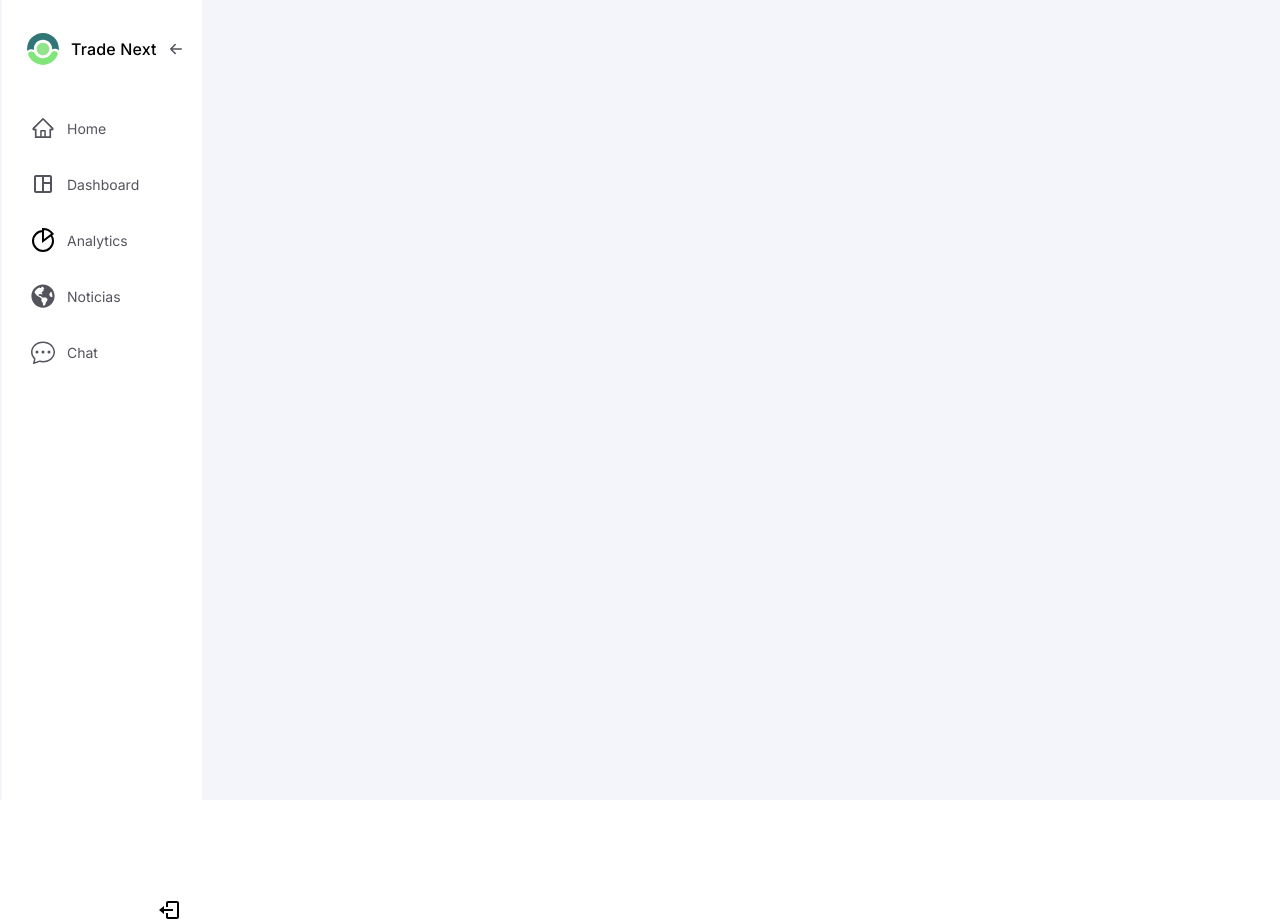
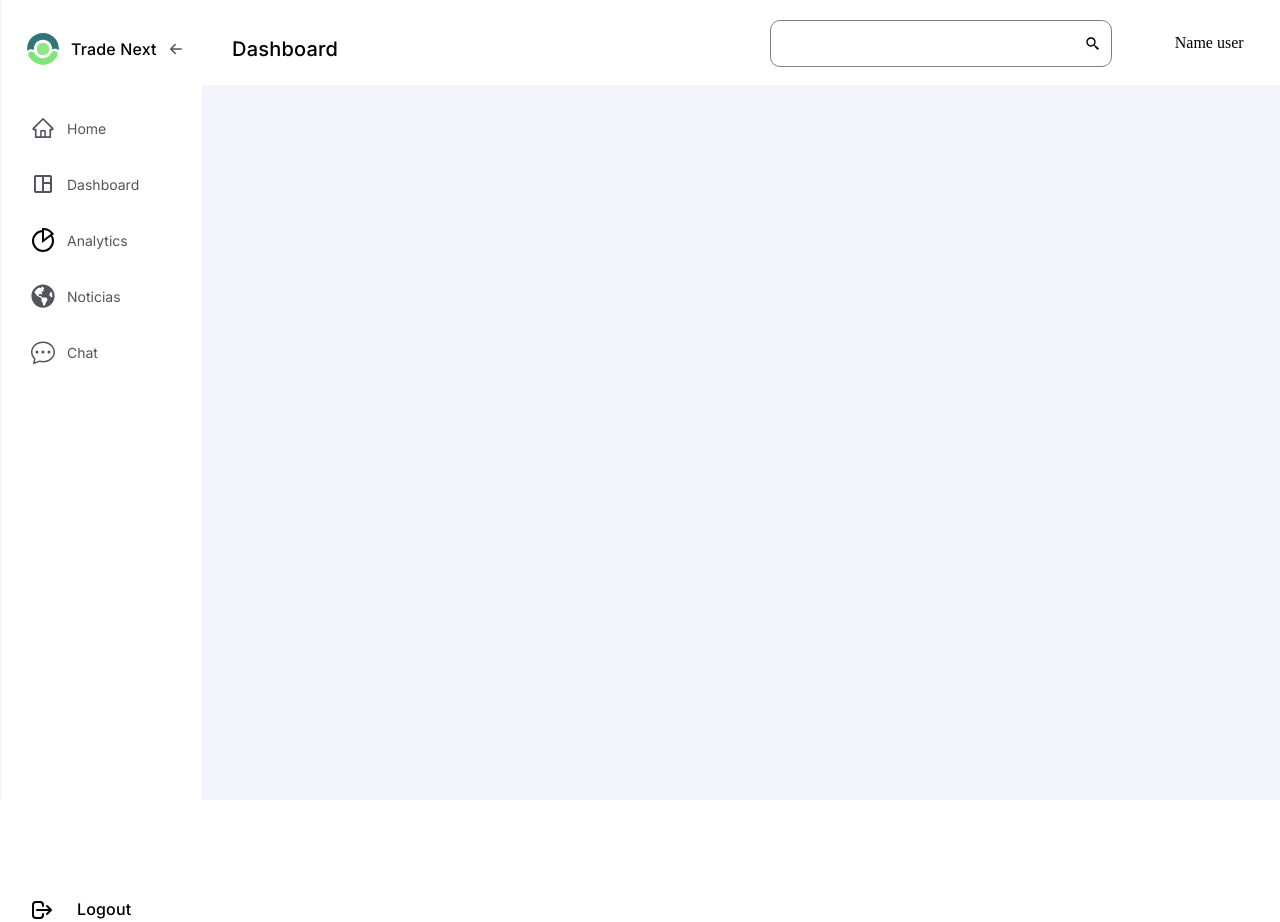
Before and after one commit to tkzuum/Control-Financial, a Next.js app: page /dashboard in a window 1280 px wide. Both pictures are taken after a click on the item 63 px from the left and 128 px from the top of the page. After the commit the page ends 800 px from the top, so only its background shows below. Built offline with nearby package versions, Linux system fonts and the light colour scheme.

Commit message:
versao atualizada

```diff
--- /dev/null
+++ b/src/components/Search/index.js
@@ -0,0 +1,36 @@
+import {
+    SearchBox,
+    Input
+}from './style'
+import Image from 'next/image'
+import { React, useEffect, useRef, useState } from 'react'
+import Link from 'next/link'
+import { BiSearchAlt2 } from "react-icons/bi";
+
+function Search() {
+  const [pokemon , setPokemon] = useState('')
+  const nameInputRef = useRef()
+
+
+  useEffect(()=>{
+    nameInputRef.current.focus();
+  },[])
+
+  function onChange(e){
+    setPokemon(e.target.value)
+  }
+
+
+  return (
+    <SearchBox >
+        <Input  type="text" onChange={onChange} ref={nameInputRef} />
+        <Link href={`${pokemon?"/result/" + pokemon: "/"}`}>
+        <BiSearchAlt2 />
+
+        </Link>
+
+    </SearchBox>
+  )
+}
+
+export default Search
--- /dev/null
+++ b/src/components/Search/style.js
@@ -0,0 +1,55 @@
+import styled from 'styled-components';
+
+export const SearchBox = styled.div`
+    position:absolute;
+    height: 25px;
+    width: 25%;
+    top:20px;
+    left: 60%;
+    padding: 10px;
+    border-radius: 10px;
+    border: 0.1px solid gray;
+    display: flex;
+    justify-content: space-between;
+    align-items: center;
+    transition: .8s;
+
+    @media (max-width: 820px) {
+        left: 50%;
+    }
+    > Link{
+        width: 20px;
+        height: 40px;
+        border-radius: 50%;
+        color:black;
+        display: flex;
+        justify-content: center;
+        align-items: center;
+    }
+
+`
+
+export const Input = styled.input`
+    width: 87%;
+    padding: 0;
+    border: none;
+    background: none;
+    outline: none;
+    color:black;
+
+    @media (max-width: 820px) {
+        width: 80%;
+        margin-left: 1px;
+    }
+
+    margin-left: 10px;
+    font-family: 'Inter';
+    font-size: 15px;
+    font-weight: 500;
+    line-height: 19px;
+    letter-spacing: 0.01em;
+    text-align: left;
+
+
+
+`
--- a/src/components/Sidebar/index.js
+++ b/src/components/Sidebar/index.js
@@ -15,26 +15,38 @@ import {
     Logo,
     IconBsArrowLeftShort,
     IconMdOutlineSpaceDashboard,
-    IconBiLogOut
+    IconHiOutlineLogout,
+    Menu,
+    Name,
+    User
 
 } from './style'
+import Search from "../Search";
 
 
-export default function SideBar() {
+export default function SideBar({Page}) {
     const [isOpen, setIsOpen] = useState(false);
 
     return (
         <Container  >
-            <Sidebar style={{ width: isOpen ? "200px" : "88px" }} onMouseEnter={() => setIsOpen(true)} >
+
+            <Sidebar style={{ width: isOpen ? "200px" : "88px" }} >
+                <Menu >
+                    <Search></Search>
+
+                    <Name active={isOpen}>{Page}</Name>
+
+                    <User>Name user</User>
+                </Menu>
                 <Top_section >
-                    <Logo>
+                    <Logo active={isOpen}>
                         <Image
                             src="/images/logo.svg"
                             alt="logo"
                             width="36"
                             height="36"
                         />
-                        <p style={{ display: isOpen ? "block" : "none" }}>Trade Next</p>
+                        <p >Trade Next</p>
                     </Logo>
                  <IconBsArrowLeftShort style={{ display: isOpen ? "block" : "none" }} onClick={() => setIsOpen(false)}/>
 
@@ -42,43 +54,46 @@ export default function SideBar() {
 
                 <ul>
                     <Link activeclassName="active" href="/dashboard">
-                        <Link_text >
+                        <Link_text onClick={() => setIsOpen(true)} active={isOpen}>
                             <Icon>{<IconAiOutlineHome/>}</Icon>
-                            <title style={{ display: isOpen ? "block" : "none" }}>Home</title>
+                            <title>Home</title>
                         </Link_text>
                     </Link>
 
                     <Link activeclassName="active" href="/dashboard">
-                        <Link_text>
+                        <Link_text onClick={() => setIsOpen(true)} active={isOpen}>
                             <Icon ><IconMdOutlineSpaceDashboard/></Icon>
-                            <title style={{ display: isOpen ? "block" : "none" }}>Dashboard</title>
+                            <title>Dashboard</title>
                         </Link_text>
                     </Link>
 
                     <Link activeclassName="active" href="/dashboard">
-                        <Link_text>
+                        <Link_text onClick={() => setIsOpen(true)} active={isOpen}>
                             <Icon >{<IconGrAnalytics />}</Icon>
-                            <title style={{ display: isOpen ? "block" : "none" }}>Analytics</title>
+                            <title>Analytics</title>
                         </Link_text>
                     </Link>
 
                     <Link activeclassName="active" href="/dashboard">
-                        <Link_text >
+                        <Link_text onClick={() => setIsOpen(true)} active={isOpen}>
                             <Icon >{<IconFaGlobeAmericas />}</Icon>
-                            <title style={{ display: isOpen ? "block" : "none" }}>Noticias</title>
+                            <title>Noticias</title>
                         </Link_text>
                     </Link>
 
                     <Link activeclassName="active" href="/dashboard">
-                        <Link_text>
+                        <Link_text onClick={() => setIsOpen(true)} active={isOpen}>
                             <Icon >{<IconBsChatDots />}</Icon>
-                            <title style={{ display: isOpen ? "block" : "none" }}>Chat</title>
+                            <title>Chat</title>
                         </Link_text>
                     </Link>
                 </ul>
 
-                <IconBiLogOut style={{ left: isOpen ? "155px" : "28px" }}/>
+                <IconHiOutlineLogout />
+                <p style={{ display: isOpen ? "block" : "none" }}>Logout</p>
             </Sidebar>
+
+
         </Container>
     );
 
--- a/src/components/Sidebar/style.js
+++ b/src/components/Sidebar/style.js
@@ -4,7 +4,7 @@ import { AiOutlineHome } from "react-icons/ai";
 import { FaGlobeAmericas } from "react-icons/fa";
 import { BsChatDots, BsArrowLeftShort } from "react-icons/bs";
 import { MdOutlineSpaceDashboard } from "react-icons/md";
-import { BiLogOut } from "react-icons/bi";
+import { HiOutlineLogout } from "react-icons/hi";
 
 
 
@@ -20,12 +20,13 @@ export const IconGrAnalytics = styled(GrAnalytics)`
     width: 24px;
 `;
 
-export const IconBiLogOut = styled(BiLogOut)`
+export const IconHiOutlineLogout = styled(HiOutlineLogout)`
     height: 24px;
     width: 24px;
     position: relative;
     top: 530px;
-    left: 155px;
+    left: 28px;
+
 `;
 
 export const IconAiOutlineHome = styled(AiOutlineHome)`
@@ -52,7 +53,9 @@ export const Logo = styled.div`
     align-items: center;
     justify-content: center;
 
+
     p{
+        display:${ props => props.active ? "block" : "none" };
         margin-left: 10px;
         font-family: 'Inter';
         font-size: 16px;
@@ -75,6 +78,7 @@ export const IconBsArrowLeftShort= styled(BsArrowLeftShort)`
 
 
 export const Container = styled.div`
+    position: fixed;
 
 `
 
@@ -86,6 +90,20 @@ export const Sidebar = styled.div`
     height: 100vh;
     position: relative;
     left: 2px;
+
+    > p{
+        position: relative;
+        top: 508px;
+        left: 65px;
+
+        margin-left: 10px;
+        font-family: 'Inter';
+        font-size: 16px;
+        font-weight: 500;
+        line-height: 19px;
+        letter-spacing: 0.01em;
+        text-align: left;
+    }
 `
 
 export const Top_section = styled.div`
@@ -117,6 +135,7 @@ export const Link_text = styled.li`
 
     title{
         margin-left: -20px;
+        display:${ props => props.active ? "block" : "none" };
 
         font-family: 'Inter';
         font-size: 14px;
@@ -131,9 +150,41 @@ export const Link_text = styled.li`
         title{
             font-size: 14.5px;
         }
-
+        width:${ props => props.active ? "150px" : "36px" };
         background-color: rgba(145, 228, 137, 0.5);
-        width: 150px;
         border-radius: 12px;
     }
 `
+export const Menu = styled.div`
+    position: absolute;
+    top:0;
+    background-color:white;
+    height: 50px;
+    width:100vw;
+    padding-top:35px;
+    display: flex;
+
+    flex-direction: row;
+
+`;
+
+export const User = styled.div`
+    position: absolute;
+    right: 3%;
+    top:35px;
+`
+
+export const Name = styled.div`
+    position: absolute;
+    left:${ props => props.active ? "220px" : "100px" };
+    top:40px;
+
+    margin-left: 10px;
+    font-family: 'Inter';
+    font-size: 20px;
+    font-weight: 500;
+    line-height: 19px;
+    letter-spacing: 0.01em;
+    text-align: left;
+
+`
--- a/src/pages/dashboard.js
+++ b/src/pages/dashboard.js
@@ -8,7 +8,7 @@ import {
 export default function Dashboard(){
     return(
         <Body>
-            <Sidebar/>
+            <Sidebar Page={'Dashboard'}/>
         </Body>
     )
 }
```
